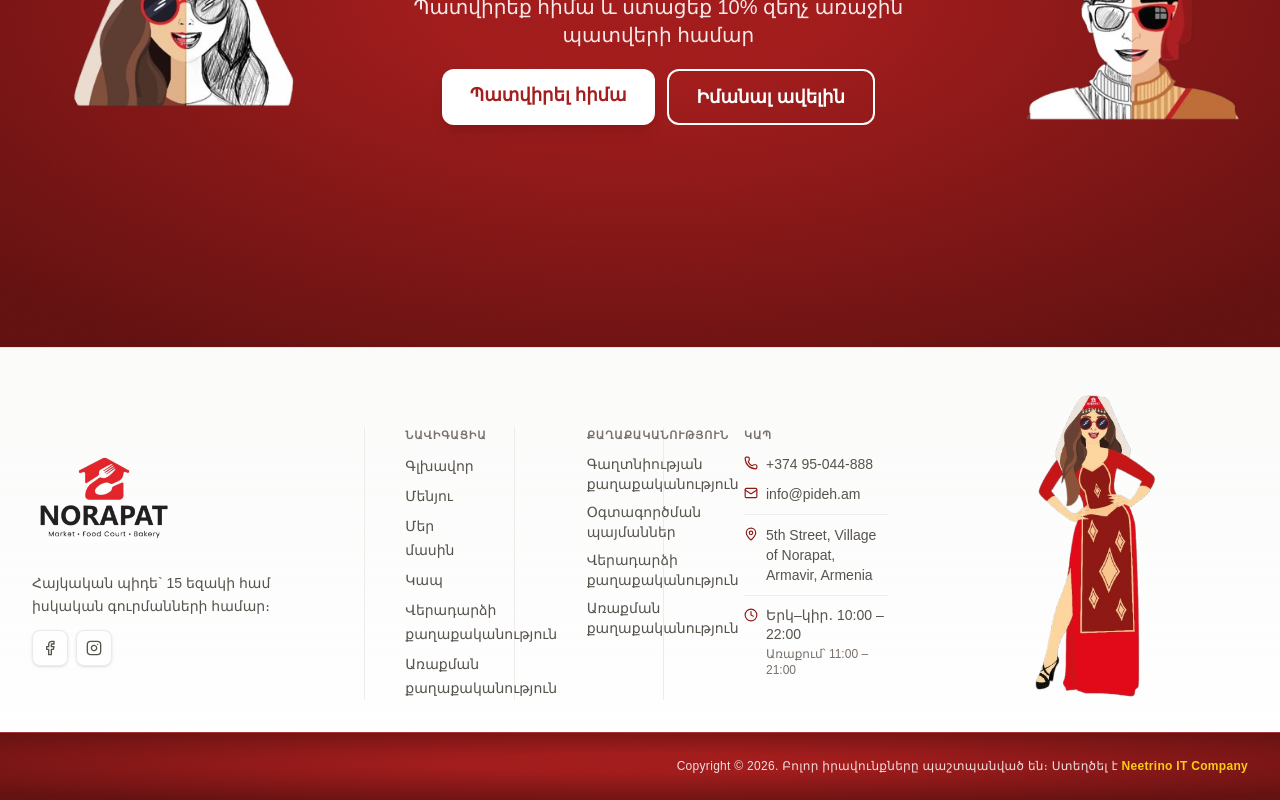
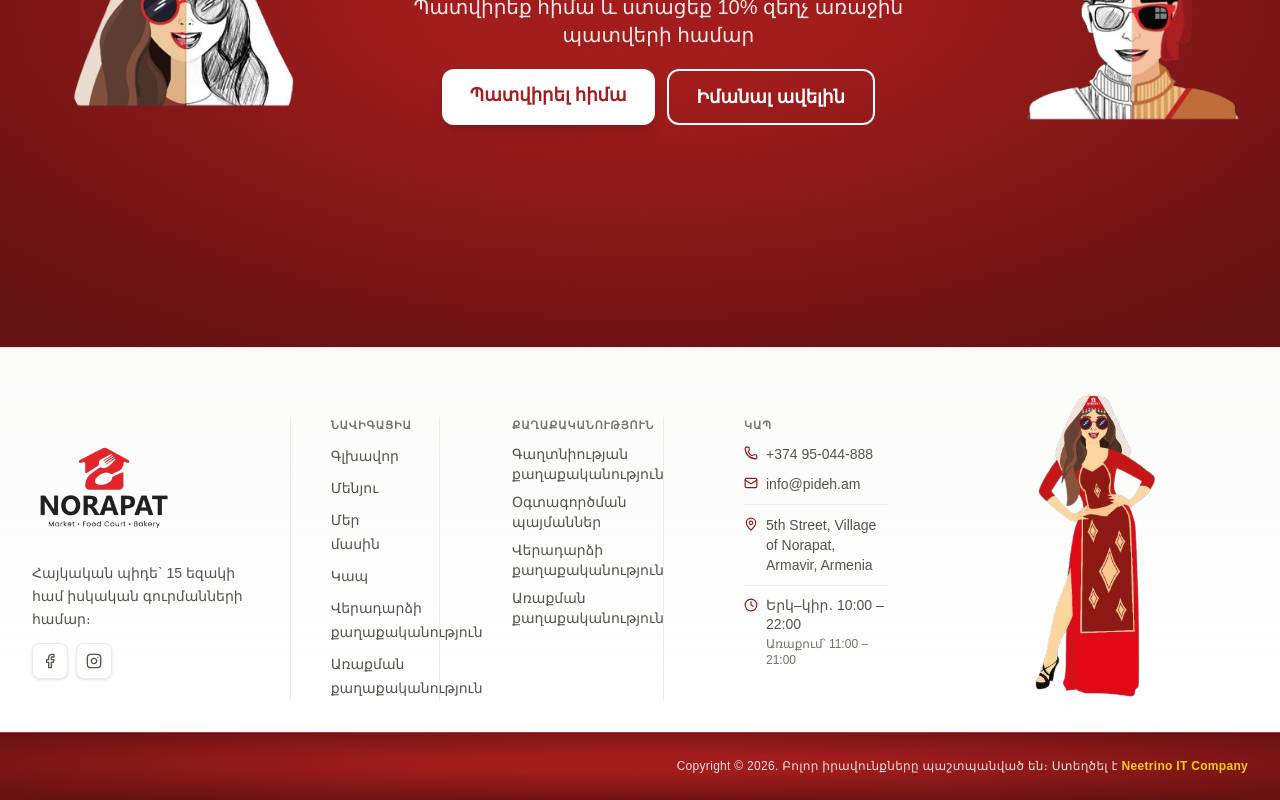
Before and after one commit to neetrino/norapat.am, a Next.js app: page / in a window 1280 px wide. Shown: the part 2943-3743 px from the top of the page. Built offline with nearby package versions, Linux system fonts and the light colour scheme; no server answers; the database is empty.

Commit message:
footer size

```diff
--- a/src/components/Footer.tsx
+++ b/src/components/Footer.tsx
@@ -28,7 +28,7 @@ export default function Footer() {
         <div className="flex flex-col gap-6 py-7 md:gap-7 md:py-8 lg:flex-row lg:items-end lg:gap-8 xl:gap-10">
           <div className="min-w-0 flex-1">
             <div className="grid grid-cols-1 gap-7 lg:grid-cols-12 lg:gap-8 xl:gap-10">
-              <div className="lg:col-span-5 lg:border-r lg:border-stone-200/70 lg:pr-6 xl:pr-8">
+              <div className="lg:col-span-4 lg:border-r lg:border-stone-200/70 lg:pr-6 xl:pr-8">
                 <div className="mb-0.5">
                   <SiteBrandMark variant="footer" branding={branding} />
                 </div>
@@ -64,7 +64,7 @@ export default function Footer() {
                 <h2 id="footer-nav-heading" className={SECTION_LABEL}>
                   {f.navHeading}
                 </h2>
-                <ul className="space-y-1.5">
+                <ul className="space-y-2">
                   <li>
                     <Link href="/" className={LINK_BASE}>
                       {nav.home}
@@ -99,7 +99,7 @@ export default function Footer() {
               </nav>
 
               <div
-                className="lg:col-span-2 lg:border-r lg:border-stone-200/70 lg:pl-6 lg:pr-14 xl:pl-8 xl:pr-18"
+                className="lg:col-span-3 lg:border-r lg:border-stone-200/70 lg:pl-6 lg:pr-10 xl:pl-8 xl:pr-12"
                 aria-labelledby="footer-policies-heading"
               >
                 <h2 id="footer-policies-heading" className={SECTION_LABEL}>
```
